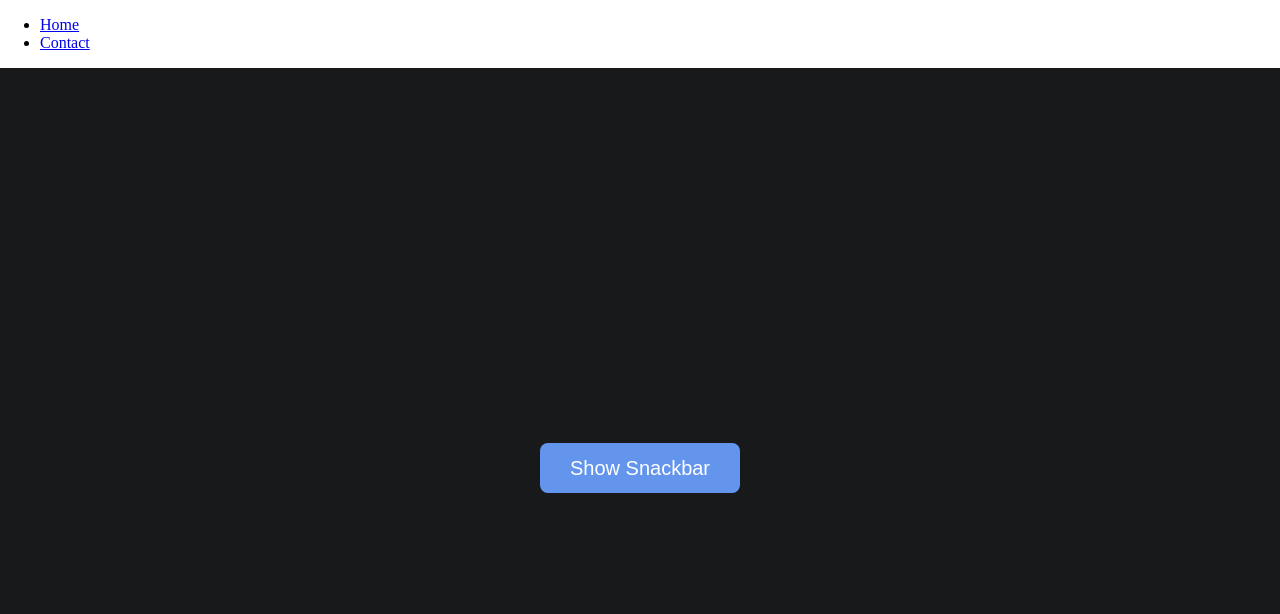
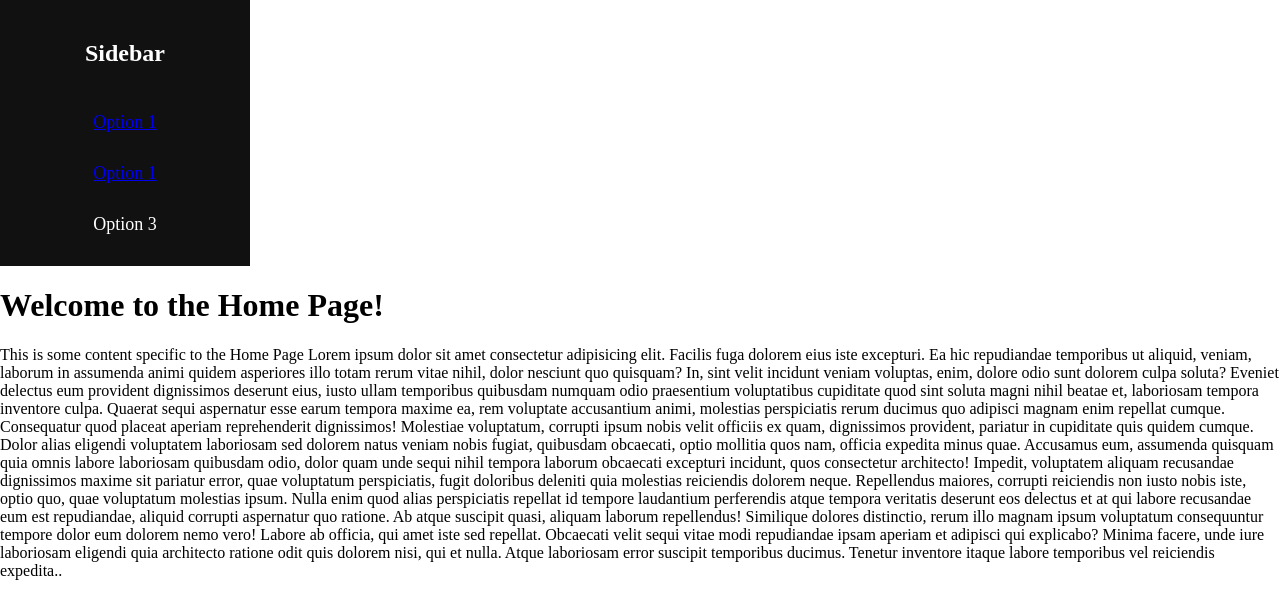
Before and after one commit to Asikni/snackbar-others, a React (Create React App) app: page /Learn/Option1 in a window 1280 px wide. Shown: the top 614 px of the page. Built offline with nearby package versions, Linux system fonts and the light colour scheme.

Commit message:
updated Code

```diff
--- a/src/App.jsx
+++ b/src/App.jsx
@@ -1,14 +1,15 @@
 import { Route, Routes, Link } from "react-router-dom";
 import Home from "./pages/Home";
 import Contact from "./pages/Contact";
-
-
+import Learn from "./pages/learn";
+import Option1 from "./pages/Option1";
+import Option2 from "./pages/Option2";
 function App() {
   return (
     // link is anchor tag underneath, href k badle to
     <div>
       <>
-        <nav>
+        {/* <nav>
           <ul>
             <li>
               <Link to="/Home">Home</Link>
@@ -17,14 +18,16 @@ function App() {
               <Link to="/Contact">Contact</Link>
             </li>
           </ul>
-        </nav>
+        </nav> */}
+
         <Routes>
           <Route path="/Home" element={<Home />} />
           <Route path="/Contact" element={<Contact />} />
-          <Route />
+          <Route path="/Learn" element={<Learn />} />
+          <Route path="/Learn/Option1" element={<Option1 />} />
+          <Route path="/Learn/Option2" element={<Option2 />} />
         </Routes>
       </>
-
     </div>
   );
 }
--- a/src/App_snackbar.jsx
+++ b/src/App_snackbar.jsx
@@ -19,9 +19,8 @@ function SnackBarApp() {
       <button
         className="showSnackbarBttn"
         onClick={() => {
-          console.log("hello");
           setShowSnackbar((prevState) => !prevState);
-          setTimeout(setTimer, 5900);
+          setTimeout(setTimer, 2900);
         }}
       >
         Show Snackbar
--- a/src/components/Snackbar.css
+++ b/src/components/Snackbar.css
@@ -25,7 +25,6 @@
 }
 #hide {
   visibility: hidden;
-
 }
 
 @keyframes fadeInOut {
--- a/src/index.jsx
+++ b/src/index.jsx
@@ -11,7 +11,6 @@ root.render(
   <React.StrictMode>
     <BrowserRouter>
       <App />
-      <SnackBarApp />
     </BrowserRouter>
   </React.StrictMode>
 );
--- a/src/pages/Home.jsx
+++ b/src/pages/Home.jsx
@@ -1,5 +1,11 @@
+import SnackBarApp from "../App_snackbar";
+
 function Home() {
-  return <div> Home </div>;
+  return (
+    <div>
+      <SnackBarApp />
+    </div>
+  );
 }
 
 export default Home;
--- /dev/null
+++ b/src/pages/Layout.jsx
@@ -0,0 +1,12 @@
+import React from "react";
+import Learn from "./learn";
+const Layout = ({ children }) => {
+  return (
+    <>
+      <Learn />
+      {children}
+    </>
+  );
+};
+
+export default Layout;
--- /dev/null
+++ b/src/pages/Option1.jsx
@@ -0,0 +1,50 @@
+import React from "react";
+import Layout from "./Layout";
+
+const Option1 = () => {
+  return (
+    <Layout>
+      <h1>Welcome to the Home Page!</h1>
+      <p>
+        This is some content specific to the Home Page Lorem ipsum dolor sit
+        amet consectetur adipisicing elit. Facilis fuga dolorem eius iste
+        excepturi. Ea hic repudiandae temporibus ut aliquid, veniam, laborum in
+        assumenda animi quidem asperiores illo totam rerum vitae nihil, dolor
+        nesciunt quo quisquam? In, sint velit incidunt veniam voluptas, enim,
+        dolore odio sunt dolorem culpa soluta? Eveniet delectus eum provident
+        dignissimos deserunt eius, iusto ullam temporibus quibusdam numquam odio
+        praesentium voluptatibus cupiditate quod sint soluta magni nihil beatae
+        et, laboriosam tempora inventore culpa. Quaerat sequi aspernatur esse
+        earum tempora maxime ea, rem voluptate accusantium animi, molestias
+        perspiciatis rerum ducimus quo adipisci magnam enim repellat cumque.
+        Consequatur quod placeat aperiam reprehenderit dignissimos! Molestiae
+        voluptatum, corrupti ipsum nobis velit officiis ex quam, dignissimos
+        provident, pariatur in cupiditate quis quidem cumque. Dolor alias
+        eligendi voluptatem laboriosam sed dolorem natus veniam nobis fugiat,
+        quibusdam obcaecati, optio mollitia quos nam, officia expedita minus
+        quae. Accusamus eum, assumenda quisquam quia omnis labore laboriosam
+        quibusdam odio, dolor quam unde sequi nihil tempora laborum obcaecati
+        excepturi incidunt, quos consectetur architecto! Impedit, voluptatem
+        aliquam recusandae dignissimos maxime sit pariatur error, quae
+        voluptatum perspiciatis, fugit doloribus deleniti quia molestias
+        reiciendis dolorem neque. Repellendus maiores, corrupti reiciendis non
+        iusto nobis iste, optio quo, quae voluptatum molestias ipsum. Nulla enim
+        quod alias perspiciatis repellat id tempore laudantium perferendis atque
+        tempora veritatis deserunt eos delectus et at qui labore recusandae eum
+        est repudiandae, aliquid corrupti aspernatur quo ratione. Ab atque
+        suscipit quasi, aliquam laborum repellendus! Similique dolores
+        distinctio, rerum illo magnam ipsum voluptatum consequuntur tempore
+        dolor eum dolorem nemo vero! Labore ab officia, qui amet iste sed
+        repellat. Obcaecati velit sequi vitae modi repudiandae ipsam aperiam et
+        adipisci qui explicabo? Minima facere, unde iure laboriosam eligendi
+        quia architecto ratione odit quis dolorem nisi, qui et nulla. Atque
+        laboriosam error suscipit temporibus ducimus. Tenetur inventore itaque
+        labore temporibus vel reiciendis expedita..
+      </p>
+    </Layout>
+  );
+};
+
+
+
+export default Option1;
--- /dev/null
+++ b/src/pages/Option2.jsx
@@ -0,0 +1,13 @@
+import React from "react";
+import Layout from "./Layout";
+
+const Option2 = () => {
+  return (
+    <Layout>
+      <h1>page 2</h1>
+      <p>yuppp</p>
+    </Layout>
+  );
+};
+
+export default Option2;
--- /dev/null
+++ b/src/pages/Sidebar.css
@@ -0,0 +1,38 @@
+/* Sidebar.css */
+.wrapper {
+  display: flex;
+}
+
+.sidebar {
+  height: 100%;
+  width: 250px;
+  background-color: #111;
+  padding-top: 20px;
+  color: white;
+}
+
+.sidebar h2 {
+  text-align: center;
+  margin-bottom: 30px;
+}
+
+.sidebar ul {
+  list-style-type: none;
+  padding: 0;
+}
+
+.sidebar li {
+  padding: 15px;
+  text-align: center;
+  font-size: 18px;
+  cursor: pointer;
+}
+
+.sidebar li:hover {
+  background-color: #555;
+}
+
+.content {
+  flex: 1;
+  padding: 20px;
+}
--- /dev/null
+++ b/src/pages/learn.jsx
@@ -0,0 +1,26 @@
+import React from "react";
+import "./Sidebar.css"; // Create a CSS file for styling
+import { Route, Routes, Link } from "react-router-dom";
+import Option1 from "./Option1";
+
+function Learn() {
+  return (
+    <div className="wrapper">
+      <div className="sidebar">
+        <h2>Sidebar</h2>
+        <ul>
+          <li>
+            <Link to="/Learn/Option1">Option 1</Link>
+          </li>
+          <li>
+            <Link to="/Learn/Option2">Option 1</Link>
+          </li>
+          <li>Option 3</li>
+        </ul>
+      </div>
+      <div className="content"></div>
+    </div>
+  );
+}
+
+export default Learn;
```
